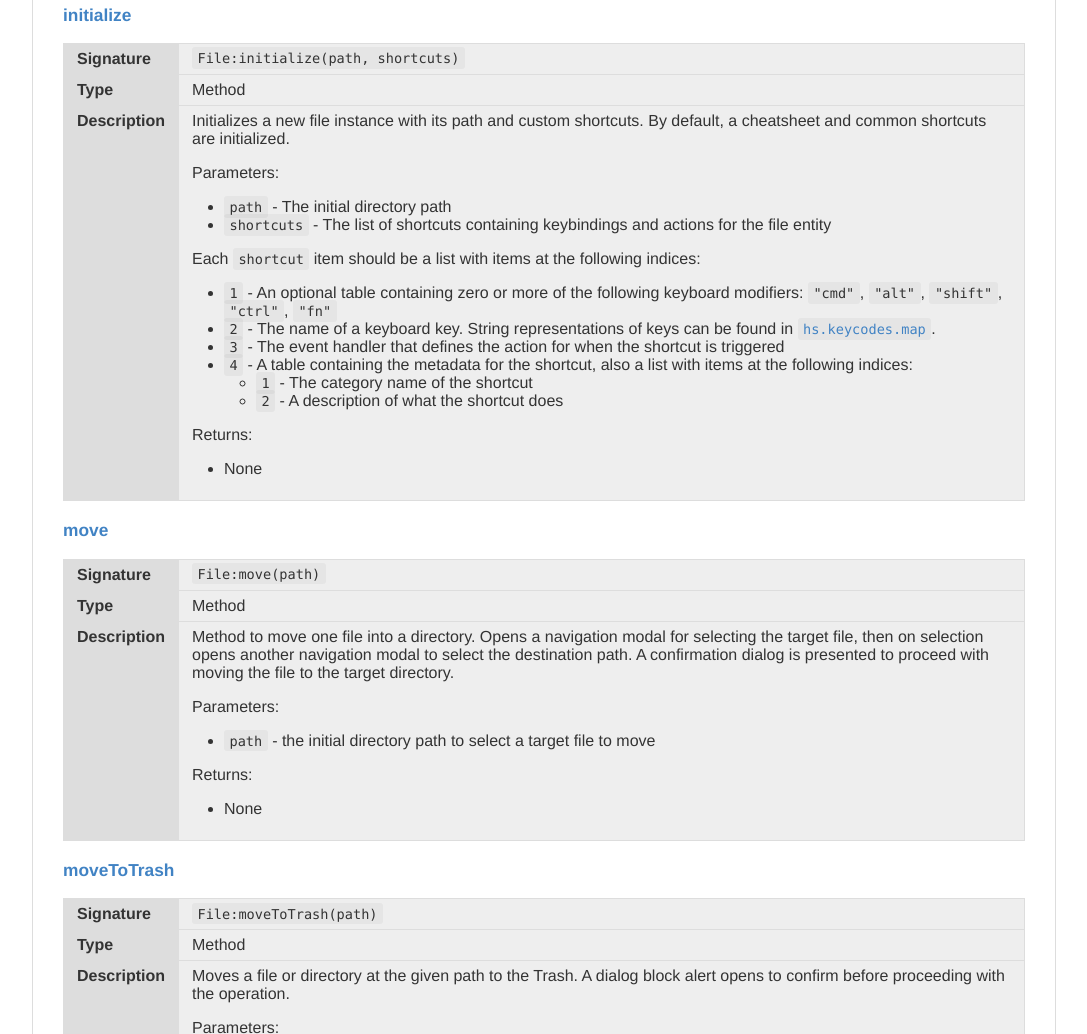
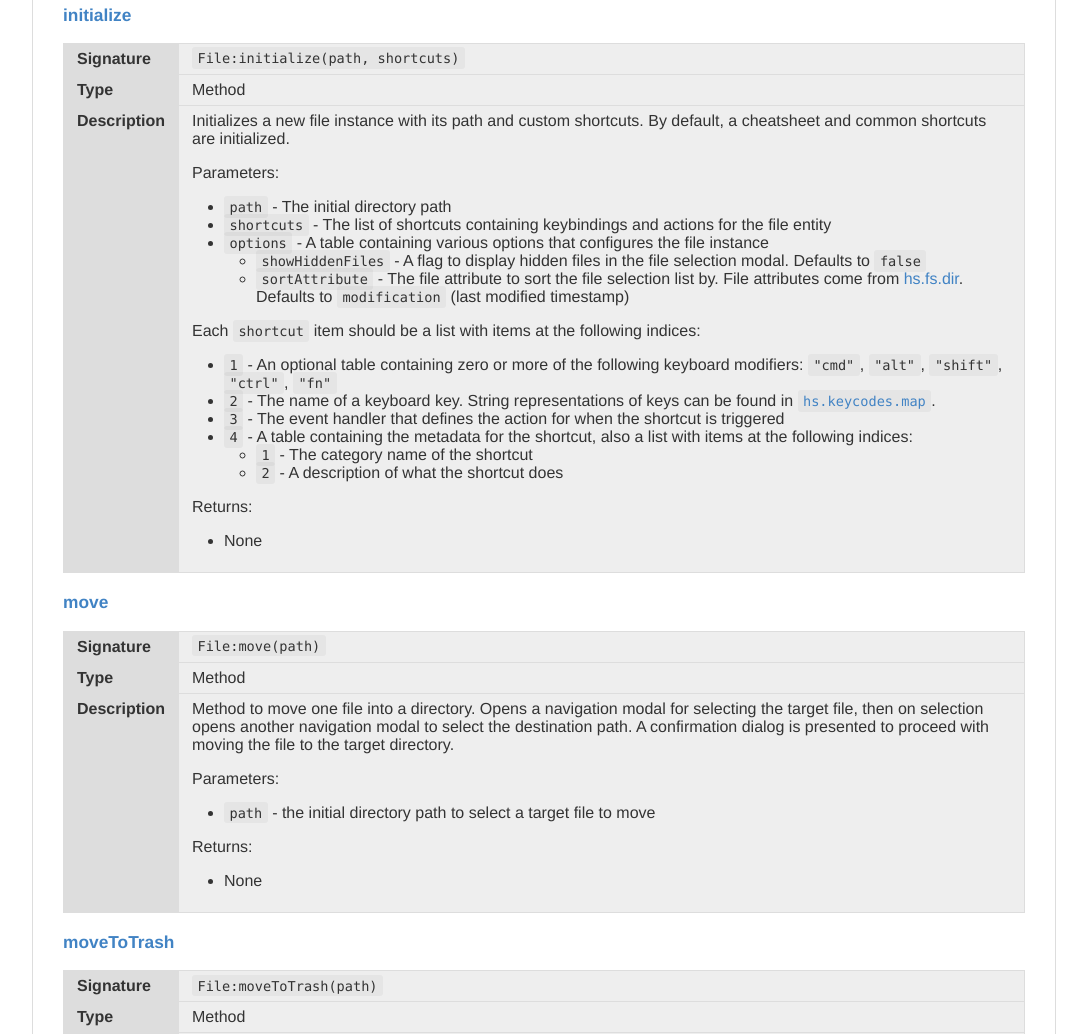
Before and after one commit to andweeb/Ki, a plain HTML site: page docs/html/File.html in a window 1280 px wide. Shown: the part 2466-3500 px from the top of the page, without its empty margins (96-1183 px from the left). Drawn offline with Linux system fonts and the light colour scheme.

Commit message:
Allow file options and improve default behavior
- Add options for showing hidden files and sorting by attribute
- Add selection modal shortcut to toggle hidden files
- Move current/parent directory choices to the bottom of the file list
- Sort file list by last modified timestamp by default

```diff
--- a/docs/html/File.html
+++ b/docs/html/File.html
@@ -198,6 +198,11 @@
 <ul>
 <li><code>path</code> - The initial directory path</li>
 <li><code>shortcuts</code> - The list of shortcuts containing keybindings and actions for the file entity</li>
+<li><code>options</code> - A table containing various options that configures the file instance<ul>
+<li><code>showHiddenFiles</code> - A flag to display hidden files in the file selection modal. Defaults to <code>false</code></li>
+<li><code>sortAttribute</code> - The file attribute to sort the file selection list by. File attributes come from <a href="http://www.hammerspoon.org/docs/hs.fs.html#dir">hs.fs.dir</a>. Defaults to <code>modification</code> (last modified timestamp)</li>
+</ul>
+</li>
 </ul>
 <p>Each <code>shortcut</code> item should be a list with items at the following indices:</p>
 <ul>
```
Also changed, not shown: docs/markdown/File.md (+1 -1 lines), 1 other file.
